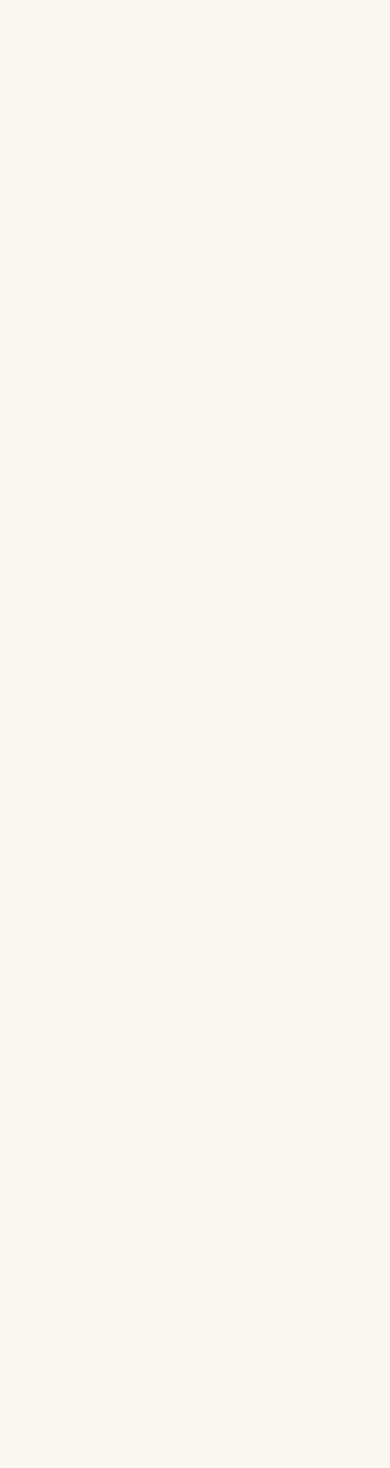
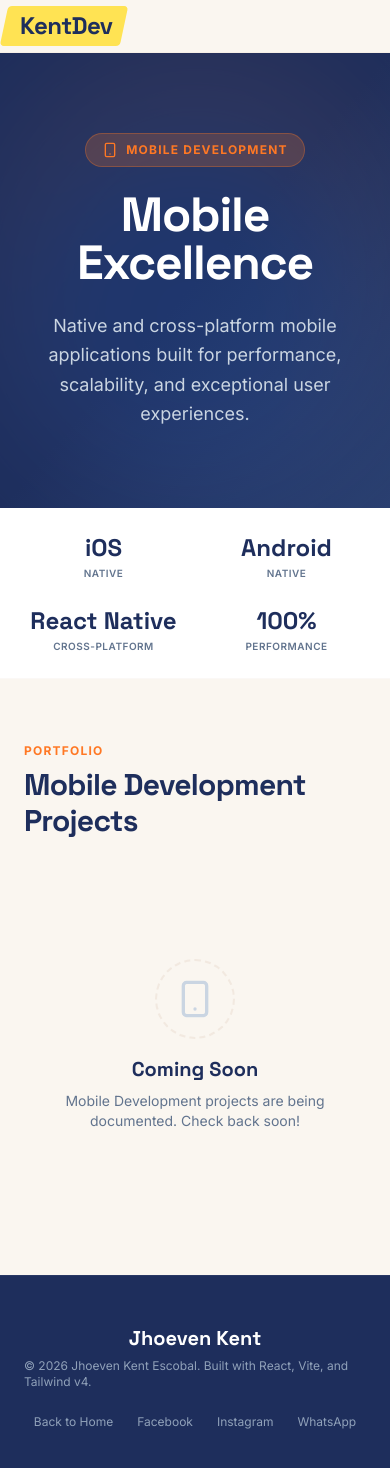
Before and after one commit to jhoevenkentofficial/jhoevenkent_portfolio, a React (Vite) app: page /mobile-development in a window 390 px wide. Before the commit this address had no page. Shown: the top 1468 px of the page. Before the commit the page ends 844 px from the top, so only its background shows below. Built offline with nearby package versions, Linux system fonts and the light colour scheme.

Commit message:
Update Work nav: Web Development/Systems + add Mobile Development page and route

```diff
--- a/src/App.tsx
+++ b/src/App.tsx
@@ -13,6 +13,7 @@ import Work from './components/Work';
 import AIAutomation from './components/AIAutomation';
 import CalendarScheduling from './components/CalendarScheduling';
 import AdminOperations from './components/AdminOperations';
+import MobileDevelopment from './components/MobileDevelopment';
 import { ArrowRight } from 'lucide-react';
 
 function HomePage() {
@@ -178,6 +179,7 @@ export default function App() {
         <Route path="/ai-automation" element={<ServicePage Component={AIAutomation} />} />
         <Route path="/calendar-scheduling" element={<ServicePage Component={CalendarScheduling} />} />
         <Route path="/admin-operations" element={<ServicePage Component={AdminOperations} />} />
+        <Route path="/mobile-development" element={<ServicePage Component={MobileDevelopment} />} />
         <Route path="/get-started" element={<GetStarted />} />
         <Route path="/admin" element={<AdminPage />} />
       </Routes>
--- /dev/null
+++ b/src/components/MobileDevelopment.tsx
@@ -0,0 +1,77 @@
+import { motion } from 'motion/react';
+import { Smartphone } from 'lucide-react';
+
+export default function MobileDevelopment() {
+  return (
+    <div className="min-h-screen bg-brand-beige">
+      {/* Hero Section */}
+      <section className="relative py-20 px-6 md:px-12 bg-gradient-to-br from-brand-navy via-brand-navy to-[#2a3f6f] overflow-hidden">
+        <div className="absolute inset-0 opacity-10">
+          <div className="absolute top-0 right-0 w-96 h-96 bg-brand-orange rounded-full blur-3xl" />
+          <div className="absolute bottom-0 left-0 w-96 h-96 bg-blue-500 rounded-full blur-3xl" />
+        </div>
+
+        <div className="max-w-7xl mx-auto relative">
+          <motion.div
+            initial={{ opacity: 0, y: 30 }}
+            animate={{ opacity: 1, y: 0 }}
+            className="text-center"
+          >
+            <div className="inline-flex items-center gap-2 px-4 py-2 bg-brand-orange/20 text-brand-orange text-xs font-bold uppercase tracking-widest rounded-full border border-brand-orange/30 mb-6">
+              <Smartphone className="w-4 h-4" />
+              Mobile Development
+            </div>
+            <h1 className="text-5xl md:text-7xl font-black font-display text-white tracking-tight mb-6">
+              Mobile Excellence
+            </h1>
+            <p className="text-lg md:text-xl text-slate-300 max-w-3xl mx-auto leading-relaxed">
+              Native and cross-platform mobile applications built for performance, scalability, and exceptional user experiences.
+            </p>
+          </motion.div>
+        </div>
+      </section>
+
+      {/* Stats Bar */}
+      <section className="bg-white border-b border-[#EADCD0]/20">
+        <div className="max-w-7xl mx-auto px-6 md:px-12 py-6">
+          <div className="grid grid-cols-2 md:grid-cols-4 gap-6">
+            <div className="text-center">
+              <p className="text-2xl md:text-3xl font-black font-display text-brand-navy">iOS</p>
+              <p className="text-[10px] text-slate-500 uppercase tracking-wider font-semibold mt-0.5">Native</p>
+            </div>
+            <div className="text-center">
+              <p className="text-2xl md:text-3xl font-black font-display text-brand-navy">Android</p>
+              <p className="text-[10px] text-slate-500 uppercase tracking-wider font-semibold mt-0.5">Native</p>
+            </div>
+            <div className="text-center">
+              <p className="text-2xl md:text-3xl font-black font-display text-brand-navy">React Native</p>
+              <p className="text-[10px] text-slate-500 uppercase tracking-wider font-semibold mt-0.5">Cross-Platform</p>
+            </div>
+            <div className="text-center">
+              <p className="text-2xl md:text-3xl font-black font-display text-brand-navy">100%</p>
+              <p className="text-[10px] text-slate-500 uppercase tracking-wider font-semibold mt-0.5">Performance</p>
+            </div>
+          </div>
+        </div>
+      </section>
+
+      {/* Coming Soon Section */}
+      <section className="py-16 px-6 md:px-12">
+        <div className="max-w-7xl mx-auto">
+          <div className="mb-10">
+            <p className="text-brand-orange font-bold text-xs tracking-widest uppercase mb-2">Portfolio</p>
+            <h2 className="text-3xl md:text-4xl font-black font-display text-brand-navy tracking-tight">Mobile Development Projects</h2>
+          </div>
+
+          <div className="text-center py-20">
+            <div className="w-20 h-20 rounded-full bg-brand-beige border-2 border-dashed border-[#EADCD0]/50 flex items-center justify-center mx-auto mb-4">
+              <Smartphone className="w-10 h-10 text-slate-300" />
+            </div>
+            <h3 className="text-xl font-bold font-display text-brand-navy mb-2">Coming Soon</h3>
+            <p className="text-sm text-slate-500">Mobile Development projects are being documented. Check back soon!</p>
+          </div>
+        </div>
+      </section>
+    </div>
+  );
+}
--- a/src/components/WorkHeader.tsx
+++ b/src/components/WorkHeader.tsx
@@ -12,7 +12,8 @@ export default function WorkHeader({ activeSection }: WorkHeaderProps) {
     { id: 'home', label: 'Home' },
     { id: 'ai-automation', label: 'AI Automation' },
     { id: 'calendar-scheduling', label: 'Calendar Scheduling' },
-    { id: 'web-development', label: 'Web Development' },
+    { id: 'web-development', label: 'Web Development/Systems' },
+    { id: 'mobile-development', label: 'Mobile Development' },
     { id: 'marketing', label: 'Marketing' }
   ];
 
@@ -21,6 +22,8 @@ export default function WorkHeader({ activeSection }: WorkHeaderProps) {
       navigate('/');
     } else if (id === 'web-development') {
       navigate('/work');
+    } else if (id === 'mobile-development') {
+      navigate('/mobile-development');
     } else if (id === 'marketing') {
       navigate('/admin-operations');
     } else {
```
